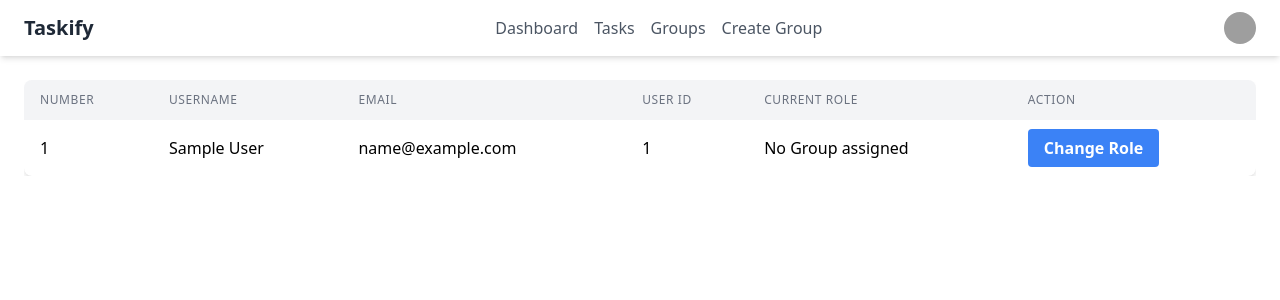
After one commit to achibhossengit/phitron-django-taskManager, a Django app: page /users/admin/dashboard/ in a window 1280 px wide. The commit adds this page. Shown: the top 300 px of the page. Run offline with Django 5.2, Linux system fonts and the light colour scheme; tables that the repository leaves empty hold one stand-in row (values such as "Sample post"); grey boxes are pictures that could not be loaded.

Commit message:
change user role with ui

```diff
--- a/static/css/output.css
+++ b/static/css/output.css
@@ -628,6 +628,10 @@ video {
   position: sticky;
 }
 
+.right-0 {
+  right: 0px;
+}
+
 .mx-auto {
   margin-left: auto;
   margin-right: auto;
@@ -637,12 +641,20 @@ video {
   margin-bottom: 0.75rem;
 }
 
+.ml-4 {
+  margin-left: 1rem;
+}
+
 .mt-10 {
   margin-top: 2.5rem;
 }
 
 .mt-2 {
   margin-top: 0.5rem;
+}
+
+.mt-4 {
+  margin-top: 1rem;
 }
 
 .mt-5 {
@@ -686,6 +698,10 @@ video {
   height: 0.5rem;
 }
 
+.h-6 {
+  height: 1.5rem;
+}
+
 .h-8 {
   height: 2rem;
 }
@@ -702,12 +718,24 @@ video {
   width: 0.5rem;
 }
 
+.w-48 {
+  width: 12rem;
+}
+
+.w-6 {
+  width: 1.5rem;
+}
+
 .w-8 {
   width: 2rem;
 }
 
 .w-full {
   width: 100%;
+}
+
+.min-w-full {
+  min-width: 100%;
 }
 
 .max-w-\[1400px\] {
@@ -768,8 +796,41 @@ video {
   margin-left: calc(-0.5rem * calc(1 - var(--tw-space-x-reverse)));
 }
 
+.space-x-4 > :not([hidden]) ~ :not([hidden]) {
+  --tw-space-x-reverse: 0;
+  margin-right: calc(1rem * var(--tw-space-x-reverse));
+  margin-left: calc(1rem * calc(1 - var(--tw-space-x-reverse)));
+}
+
+.divide-y > :not([hidden]) ~ :not([hidden]) {
+  --tw-divide-y-reverse: 0;
+  border-top-width: calc(1px * calc(1 - var(--tw-divide-y-reverse)));
+  border-bottom-width: calc(1px * var(--tw-divide-y-reverse));
+}
+
+.divide-gray-200 > :not([hidden]) ~ :not([hidden]) {
+  --tw-divide-opacity: 1;
+  border-color: rgb(229 231 235 / var(--tw-divide-opacity, 1));
+}
+
+.overflow-hidden {
+  overflow: hidden;
+}
+
+.overflow-x-auto {
+  overflow-x: auto;
+}
+
+.whitespace-nowrap {
+  white-space: nowrap;
+}
+
 .rounded-full {
   border-radius: 9999px;
+}
+
+.rounded-lg {
+  border-radius: 0.5rem;
 }
 
 .rounded-md {
@@ -784,8 +845,8 @@ video {
   border-radius: 0.75rem;
 }
 
-.rounded-lg {
-  border-radius: 0.5rem;
+.rounded {
+  border-radius: 0.25rem;
 }
 
 .border {
@@ -850,6 +911,11 @@ video {
   background-color: rgb(187 247 208 / var(--tw-bg-opacity, 1));
 }
 
+.bg-green-300 {
+  --tw-bg-opacity: 1;
+  background-color: rgb(134 239 172 / var(--tw-bg-opacity, 1));
+}
+
 .bg-green-500 {
   --tw-bg-opacity: 1;
   background-color: rgb(34 197 94 / var(--tw-bg-opacity, 1));
@@ -900,9 +966,19 @@ video {
   background-color: rgb(202 138 4 / var(--tw-bg-opacity, 1));
 }
 
-.bg-green-300 {
+.bg-gray-100 {
   --tw-bg-opacity: 1;
-  background-color: rgb(134 239 172 / var(--tw-bg-opacity, 1));
+  background-color: rgb(243 244 246 / var(--tw-bg-opacity, 1));
+}
+
+.bg-sky-400 {
+  --tw-bg-opacity: 1;
+  background-color: rgb(56 189 248 / var(--tw-bg-opacity, 1));
+}
+
+.object-cover {
+  -o-object-fit: cover;
+     object-fit: cover;
 }
 
 .p-2 {
@@ -913,9 +989,28 @@ video {
   padding: 1.25rem;
 }
 
+.p-6 {
+  padding: 1.5rem;
+}
+
 .px-3 {
   padding-left: 0.75rem;
   padding-right: 0.75rem;
+}
+
+.px-4 {
+  padding-left: 1rem;
+  padding-right: 1rem;
+}
+
+.px-5 {
+  padding-left: 1.25rem;
+  padding-right: 1.25rem;
+}
+
+.px-6 {
+  padding-left: 1.5rem;
+  padding-right: 1.5rem;
 }
 
 .py-1 {
@@ -933,9 +1028,13 @@ video {
   padding-bottom: 0.75rem;
 }
 
-.px-5 {
-  padding-left: 1.25rem;
-  padding-right: 1.25rem;
+.py-4 {
+  padding-top: 1rem;
+  padding-bottom: 1rem;
+}
+
+.text-left {
+  text-align: left;
 }
 
 .text-center {
@@ -957,12 +1056,29 @@ video {
   line-height: 1.75rem;
 }
 
+.text-xs {
+  font-size: 0.75rem;
+  line-height: 1rem;
+}
+
 .font-bold {
   font-weight: 700;
 }
 
 .font-semibold {
   font-weight: 600;
+}
+
+.font-medium {
+  font-weight: 500;
+}
+
+.uppercase {
+  text-transform: uppercase;
+}
+
+.tracking-wider {
+  letter-spacing: 0.05em;
 }
 
 .text-black {
@@ -983,6 +1099,21 @@ video {
 .text-gray-500 {
   --tw-text-opacity: 1;
   color: rgb(107 114 128 / var(--tw-text-opacity, 1));
+}
+
+.text-gray-600 {
+  --tw-text-opacity: 1;
+  color: rgb(75 85 99 / var(--tw-text-opacity, 1));
+}
+
+.text-gray-700 {
+  --tw-text-opacity: 1;
+  color: rgb(55 65 81 / var(--tw-text-opacity, 1));
+}
+
+.text-gray-800 {
+  --tw-text-opacity: 1;
+  color: rgb(31 41 55 / var(--tw-text-opacity, 1));
 }
 
 .text-green-600 {
@@ -1015,6 +1146,18 @@ video {
   color: rgb(202 138 4 / var(--tw-text-opacity, 1));
 }
 
+.shadow-lg {
+  --tw-shadow: 0 10px 15px -3px rgb(0 0 0 / 0.1), 0 4px 6px -4px rgb(0 0 0 / 0.1);
+  --tw-shadow-colored: 0 10px 15px -3px var(--tw-shadow-color), 0 4px 6px -4px var(--tw-shadow-color);
+  box-shadow: var(--tw-ring-offset-shadow, 0 0 #0000), var(--tw-ring-shadow, 0 0 #0000), var(--tw-shadow);
+}
+
+.shadow-md {
+  --tw-shadow: 0 4px 6px -1px rgb(0 0 0 / 0.1), 0 2px 4px -2px rgb(0 0 0 / 0.1);
+  --tw-shadow-colored: 0 4px 6px -1px var(--tw-shadow-color), 0 2px 4px -2px var(--tw-shadow-color);
+  box-shadow: var(--tw-ring-offset-shadow, 0 0 #0000), var(--tw-ring-shadow, 0 0 #0000), var(--tw-shadow);
+}
+
 .shadow-sm {
   --tw-shadow: 0 1px 2px 0 rgb(0 0 0 / 0.05);
   --tw-shadow-colored: 0 1px 2px 0 var(--tw-shadow-color);
@@ -1029,9 +1172,44 @@ video {
   transition-timing-function: cubic-bezier(0.4, 0, 0.2, 1);
 }
 
+.hover\:bg-gray-100:hover {
+  --tw-bg-opacity: 1;
+  background-color: rgb(243 244 246 / var(--tw-bg-opacity, 1));
+}
+
 .hover\:bg-gray-400:hover {
   --tw-bg-opacity: 1;
   background-color: rgb(156 163 175 / var(--tw-bg-opacity, 1));
+}
+
+.hover\:bg-blue-600:hover {
+  --tw-bg-opacity: 1;
+  background-color: rgb(37 99 235 / var(--tw-bg-opacity, 1));
+}
+
+.hover\:bg-gray-50:hover {
+  --tw-bg-opacity: 1;
+  background-color: rgb(249 250 251 / var(--tw-bg-opacity, 1));
+}
+
+.hover\:text-gray-800:hover {
+  --tw-text-opacity: 1;
+  color: rgb(31 41 55 / var(--tw-text-opacity, 1));
+}
+
+.focus\:outline-none:focus {
+  outline: 2px solid transparent;
+  outline-offset: 2px;
+}
+
+@media (min-width: 768px) {
+  .md\:flex {
+    display: flex;
+  }
+
+  .md\:hidden {
+    display: none;
+  }
 }
 
 @media (min-width: 1024px) {
--- /dev/null
+++ b/users/templates/admin/dashboard.html
@@ -0,0 +1,130 @@
+{% load static %}
+<!DOCTYPE html>
+<html lang="en">
+  <head>
+    <meta charset="UTF-8" />
+    <meta name="viewport" content="width=device-width, initial-scale=1.0" />
+    <title>Document</title>
+    <link rel="stylesheet" href="{% static "css/output.css" %}" />
+  </head>
+  <body>
+    <header class="bg-white shadow-md">
+      <nav class="container mx-auto px-6 py-3">
+        <div class="flex justify-between items-center">
+          <a href="index.html" class="text-xl font-bold text-gray-800"
+            >Taskify</a
+          >
+          <div class="hidden md:flex space-x-4">
+            <a
+              href="admin-dashboard.html"
+              class="text-gray-600 hover:text-gray-800"
+              >Dashboard</a
+            >
+            <a href="#" class="text-gray-600 hover:text-gray-800">Tasks</a>
+            <a href="group-list.html" class="text-gray-600 hover:text-gray-800"
+              >Groups</a
+            >
+            <a
+              href="create-group.html"
+              class="text-gray-600 hover:text-gray-800"
+              >Create Group</a
+            >
+          </div>
+          <div class="flex items-center">
+            <div class="relative">
+              <button
+                id="user-menu-button"
+                class="flex items-center focus:outline-none"
+              >
+                <img
+                  class="h-8 w-8 rounded-full object-cover"
+                  src="https://placekitten.com/100/100"
+                  alt="User avatar"
+                />
+              </button>
+              <div
+                id="user-menu"
+                class="absolute right-0 mt-2 w-48 bg-white rounded-md shadow-lg py-1 hidden"
+              >
+                <a
+                  href="manager-dashboard.html"
+                  class="block px-4 py-2 text-sm text-gray-700 hover:bg-gray-100"
+                  >Dashboard</a
+                >
+                <form method="post" action="logout.html">
+                  <button
+                    class="block px-4 py-2 text-sm text-gray-700 hover:bg-gray-100"
+                  >
+                    Logout
+                  </button>
+                </form>
+              </div>
+            </div>
+            <div class="md:hidden ml-4">
+              <button
+                id="menu-toggle"
+                class="text-gray-600 hover:text-gray-800 focus:outline-none"
+              >
+                <svg
+                  class="h-6 w-6"
+                  fill="none"
+                  stroke="currentColor"
+                  viewBox="0 0 24 24"
+                  xmlns="http://www.w3.org/2000/svg"
+                >
+                  <path
+                    stroke-linecap="round"
+                    stroke-linejoin="round"
+                    stroke-width="2"
+                    d="M4 6h16M4 12h16m-7 6h7"
+                  ></path>
+                </svg>
+              </button>
+            </div>
+          </div>
+        </div>
+        <div id="mobile-menu" class="md:hidden hidden mt-4">
+          <a href="#" class="block py-2 text-gray-600 hover:text-gray-800"
+            >Dashboard</a
+          >
+          <a href="#" class="block py-2 text-gray-600 hover:text-gray-800"
+            >Tasks</a
+          >
+          <a href="#" class="block py-2 text-gray-600 hover:text-gray-800"
+            >Groups</a
+          >
+          <a href="#" class="block py-2 text-gray-600 hover:text-gray-800"
+            >Create Group</a
+          >
+        </div>
+      </nav>
+    </header>
+
+    <main>
+        {% block content %}
+            {% include "admin/user_list.html" %}
+        {% endblock content %}
+    </main>
+
+    <script>
+      document
+        .getElementById("menu-toggle")
+        .addEventListener("click", function () {
+          document.getElementById("mobile-menu").classList.toggle("hidden");
+        });
+
+      document
+        .getElementById("user-menu-button")
+        .addEventListener("click", function () {
+          document.getElementById("user-menu").classList.toggle("hidden");
+        });
+
+      // Close the dropdown when clicking outside
+      window.addEventListener("click", function (e) {
+        if (!document.getElementById("user-menu-button").contains(e.target)) {
+          document.getElementById("user-menu").classList.add("hidden");
+        }
+      });
+    </script>
+  </body>
+</html>
--- /dev/null
+++ b/users/templates/admin/user_list.html
@@ -0,0 +1,60 @@
+<div class="container mx-auto p-6">
+    <div class="overflow-x-auto">
+      <table class="min-w-full bg-white shadow-md rounded-lg overflow-hidden">
+        <thead class="bg-gray-100">
+          <tr>
+            <th
+              class="px-4 py-3 text-left text-xs font-medium text-gray-500 uppercase tracking-wider"
+            >
+              Number
+            </th>
+            <th
+              class="px-4 py-3 text-left text-xs font-medium text-gray-500 uppercase tracking-wider"
+            >
+              Username
+            </th>
+            <th
+              class="px-4 py-3 text-left text-xs font-medium text-gray-500 uppercase tracking-wider"
+            >
+              Email
+            </th>
+            <th
+              class="px-4 py-3 text-left text-xs font-medium text-gray-500 uppercase tracking-wider"
+            >
+              User ID
+            </th>
+            <th
+              class="px-4 py-3 text-left text-xs font-medium text-gray-500 uppercase tracking-wider"
+            >
+              Current Role
+            </th>
+            <th
+              class="px-4 py-3 text-left text-xs font-medium text-gray-500 uppercase tracking-wider"
+            >
+              Action
+            </th>
+          </tr>
+        </thead>
+        <tbody class="divide-y divide-gray-200">
+          <!-- Example static data -->
+            {% for user in users %}
+                <tr class="hover:bg-gray-50">
+                    <td class="px-4 py-4 whitespace-nowrap">{{forloop.counter}}</td>
+                    <td class="px-4 py-4 whitespace-nowrap">{{user.first_name}} {{user.last_name}}</td>
+                    <td class="px-4 py-4 whitespace-nowrap">{{user.email}}</td>
+                    <td class="px-4 py-4 whitespace-nowrap">{{user.id}}</td>
+                    <td class="px-4 py-4 whitespace-nowrap">{{user.groups.first.name|default:"No Group assigned"}}</td>
+                    <td class="px-4 py-4 whitespace-nowrap">
+                    <a
+                        href="{% url 'assign-role' user.id %}"
+                        class="bg-blue-500 hover:bg-blue-600 text-white font-bold py-2 px-4 rounded"
+                    >
+                        Change Role
+                    </a>
+                    </td>
+                </tr>
+            {% endfor %}
+        </tbody>
+      </table>
+    </div>
+  </div>
--- a/users/urls.py
+++ b/users/urls.py
@@ -1,10 +1,12 @@
 from django.urls import path
-from users.views import sign_up, sign_in, sign_out, active_user
+from users.views import sign_up, sign_in, sign_out, active_user, admin_dashboard, assign_role
 from core.views import home
 urlpatterns = [
     path('sign-up/', sign_up, name='sign-up'),
     path('sign-in/', sign_in, name='sign-in'),
     path('sign-out/', sign_out, name='sign-out'),
     path('', home, name='home'),
-    path('activate/<int:user_id>/<str:token>', active_user)
+    path('activate/<int:user_id>/<str:token>', active_user),
+    path('admin/dashboard/', admin_dashboard, name='admin-dashboard'),
+    path('admin/<int:user_id>/assign-role/ ', assign_role, name='assign-role'),
 ]
--- a/users/views.py
+++ b/users/views.py
@@ -2,7 +2,7 @@ from django.shortcuts import render, redirect, HttpResponse
 from django.contrib.auth.forms import UserCreationForm, AuthenticationForm
 from django.contrib.auth.models import User
 from django.contrib.auth import authenticate, login, logout
-from users.forms import RegisterForm, CustomRegisterForm, CustomLoginForm
+from users.forms import RegisterForm, CustomRegisterForm, CustomLoginForm, AssignRoleForm
 from django.contrib import messages
 from django.contrib.auth.tokens import default_token_generator
 
@@ -56,3 +56,21 @@ def active_user(request, user_id, token):
             return HttpResponse('Invalid token or user id!')
     except User.DoesNotExist:
         return HttpResponse('User not found')
+
+def admin_dashboard(request):
+    users = User.objects.all()
+    return render(request, 'admin/dashboard.html', {'users': users})
+
+def assign_role(request, user_id):
+    user = User.objects.get(id=user_id)
+    form = AssignRoleForm()
+    if request.method=='POST':
+        form = AssignRoleForm(request.POST)
+        if form.is_valid():
+            role = form.cleaned_data.get('role')
+            user.groups.clear()
+            user.groups.add(role)
+            user.save()
+            messages.success(request, f"{user.username} has been assigned to {role.name} role")
+            return redirect('admin-dashboard')
+    return render(request, 'admin/assign_role.html', {'form': form})
```
Also changed, not shown: users/forms.py (+8 -1 lines), users/signals.py (+9 -1 lines), users/templates/admin/assign_role.html (added, +8 -0 lines).
